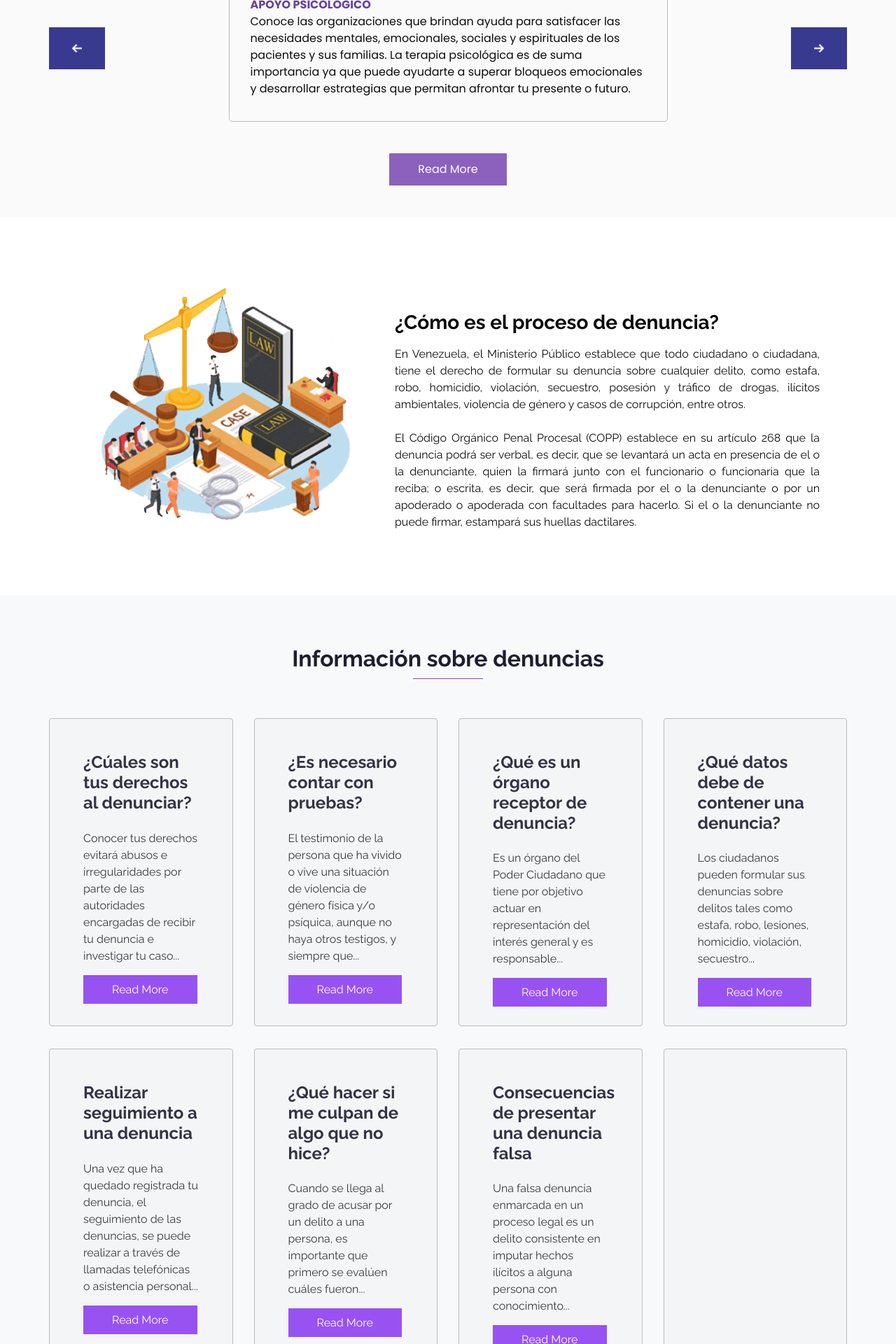
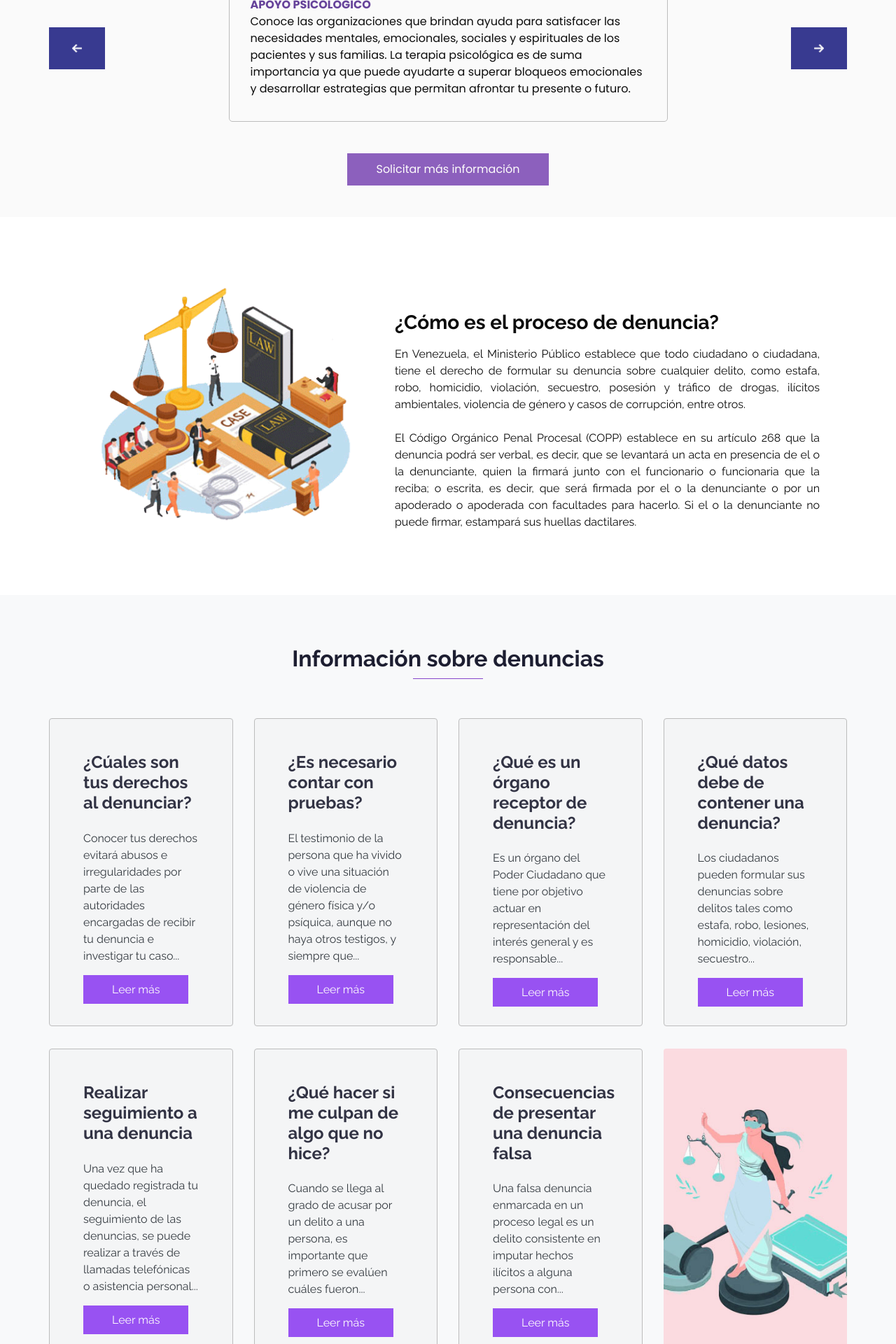
Before and after one commit to naisireth/Urbe-App-Web, a PHP site: page / in a window 1280 px wide. Shown: the part 1120-3040 px from the top of the page at 70% size. Run offline with PHP 8.4, Linux system fonts and the light colour scheme; some libraries are stand-ins or nearby versions.

Commit message:
denuncias card- buttons

```diff
--- a/css/responsive.css
+++ b/css/responsive.css
@@ -1,4 +1,4 @@
-@media (max-width: 1120px) {
+@media (max-width: 1200px) { /* 1120px */
 
     .client_container .client_text {
         height: 265px;
@@ -15,6 +15,10 @@
 
     .service-item {
         height: auto;
+    }
+
+    .service-item-img{
+        display: none;
     }
 
     .img-denuncia{
@@ -192,7 +196,7 @@
 
 @media (max-width: 360px) {
     .client_container .client_text {
-        height: 460px;
+        height: 440px;
     }
 }
 
--- a/css/style.css
+++ b/css/style.css
@@ -1,7 +1,15 @@
+* {
+  scroll-behavior: smooth;
+}
+
 body {
   font-family: 'Raleway', sans-serif;
   color: #0c0c0c;
   background-color: #ffffff;
+}
+
+body::-webkit-scrollbar {
+  display: none;
 }
 
 .layout_margin {
@@ -378,6 +386,22 @@ a:focus {
   background:  rgba(29, 30, 49, 0.015);
   transition: .5s;
   border: 1px solid #bcbcbc;
+}
+
+.service-item-img {
+  height: 440px;
+  background: url(../images/denuncia2.jpg) center no-repeat;
+  background-size: cover;
+  position: relative;
+}
+
+.service-item-img::after{
+	position: absolute;
+  top: 0;
+	bottom: 0;
+	left: 0;
+	right: 0;
+	background-color: rgba(133, 71, 202, 0.2);
 }
 
 .service-item:hover {
--- a/index.html
+++ b/index.html
@@ -51,15 +51,15 @@
             <div class="detail-box">
               <div class="detail-box">
                 <h2>
-                  best design
+                  aitana
                 </h2>
                 <h1 class="section-2">
                   ¿Donde puedo realizar <br />
                   una denuncia?
                 </h1>
                 <div>
-                  <a href="">
-                    Read More
+                  <a href="#organizaciones">
+                    ClicK aquí
                   </a>
                 </div>
               </div>
@@ -76,7 +76,7 @@
 
 
   <!-- feature section -->
-  <section class="feature_section layout_padding2 layout_margin">
+  <section class="feature_section layout_padding2 layout_margin" id="organizaciones">
     <div class="container">
       <div class="heading_container">
         <h2>
@@ -146,7 +146,7 @@
     </div>
     <div class="d-flex justify-content-center">
       <a href="">
-        Read More
+        Solicitar más información
       </a>
     </div>
   </section>
@@ -188,7 +188,7 @@
                         <span class="d-block card-title-color">¿Cúales son tus derechos al denunciar?</span></h4>
                       <p class="m-0 text-dark mb-4">Conocer tus derechos evitará abusos e irregularidades por parte de las autoridades encargadas de recibir tu denuncia e investigar tu caso...</p>
                       <a href="" class="card-btn">
-                        Read More
+                        Leer más
                       </a>
                     </a>
                 </div>
@@ -200,7 +200,7 @@
                       <span class="d-block card-title-color">¿Es necesario contar con pruebas?</span></h4>
                     <p class="m-0 text-dark mb-4">El testimonio de la persona que ha vivido o vive una situación de violencia de género física y/o psíquica, aunque no haya otros testigos, y siempre que...</p>
                     <a href="" class="card-btn">
-                      Read More
+                      Leer más
                     </a>
                   </a>
                 </div>
@@ -212,7 +212,7 @@
                       <span class="d-block card-title-color">¿Qué es un órgano receptor de denuncia?</span></h4>
                     <p class="m-0 text-dark mb-4">Es un órgano del Poder Ciudadano que tiene por objetivo actuar en representación del interés general y es responsable...</p>
                     <a href="" class="card-btn">
-                      Read More
+                      Leer más
                     </a>
                   </a>
                 </div>
@@ -224,7 +224,7 @@
                       <span class="d-block card-title-color">¿Qué datos debe de contener una denuncia?</span></h4>
                     <p class="m-0 text-dark mb-4">Los ciudadanos pueden formular sus denuncias sobre delitos tales como estafa, robo, lesiones, homicidio, violación, secuestro...</p>
                     <a href="" class="card-btn">
-                      Read More
+                      Leer más
                     </a>
                   </a>
                 </div>
@@ -236,7 +236,7 @@
                       <span class="d-block card-title-color">Realizar seguimiento a una denuncia</span></h4>
                     <p class="m-0 text-dark mb-4">Una vez que ha quedado registrada tu denuncia, el seguimiento de las denuncias, se puede realizar a través de llamadas telefónicas o asistencia personal...</p>
                     <a href="" class="card-btn">
-                      Read More
+                      Leer más
                     </a>
                   </a>
               </div>
@@ -248,7 +248,7 @@
                     <span class="d-block card-title-color">¿Qué hacer si me culpan de algo que no hice?</span></h4>
                   <p class="m-0 text-dark mb-4">Cuando se llega al grado de acusar por un delito a una persona, es importante que primero se evalúen cuáles fueron...</p>
                   <a href="" class="card-btn">
-                    Read More
+                    Leer más
                   </a>
                 </a>
             </div>
@@ -258,16 +258,15 @@
               <a href="">
                 <h4 class="mb-4 font-weight-bold">
                   <span class="d-block card-title-color">Consecuencias de presentar una denuncia falsa</span></h4>
-                <p class="m-0 text-dark mb-4">Una falsa denuncia enmarcada en un proceso legal es un delito consistente en imputar hechos ilícitos a alguna persona con conocimiento...</p>
+                <p class="m-0 text-dark mb-4">Una falsa denuncia enmarcada en un proceso legal es un delito consistente en imputar hechos ilícitos a alguna persona con...</p>
                 <a href="" class="card-btn">
-                  Read More
+                  Leer más
                 </a>
               </a>
           </div>
       </div>
       <div class="col-xl-3 mb-2">
-        <div class="service-item rounded p-5 mb-4">
-
+        <div class="service-item-img rounded p-5 mb-4" >
         </div>
     </div>
         </div>
@@ -281,7 +280,7 @@
   <section class="info_section layout_padding-top">
     <div class="info_logo-box">
       <h2>
-        UXOS
+        AITANA
       </h2>
     </div>
     <div class="container layout_padding2">
```
Also changed, not shown: images/denuncia2.jpg (added).
